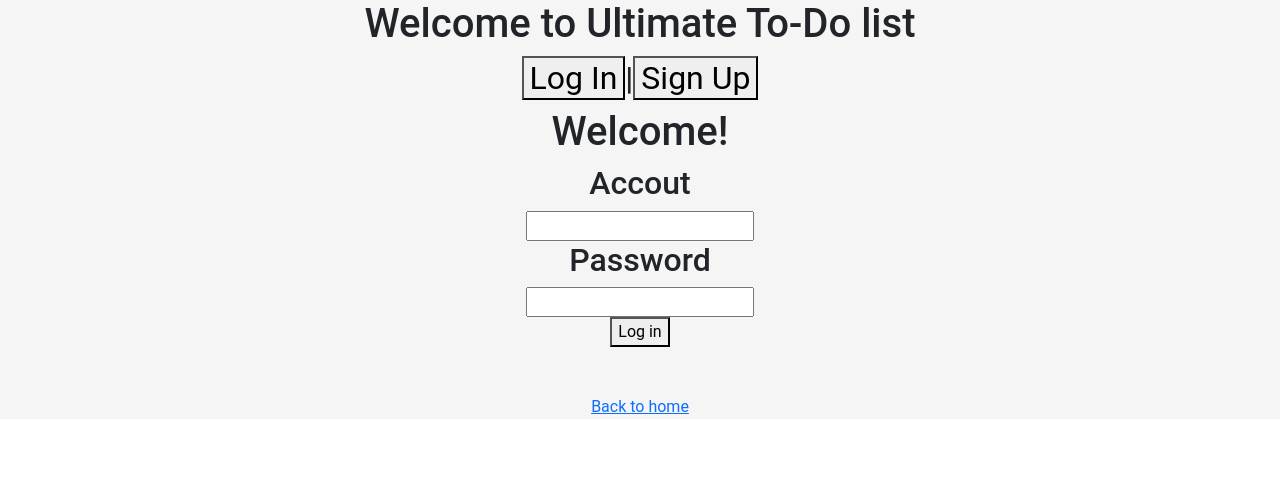
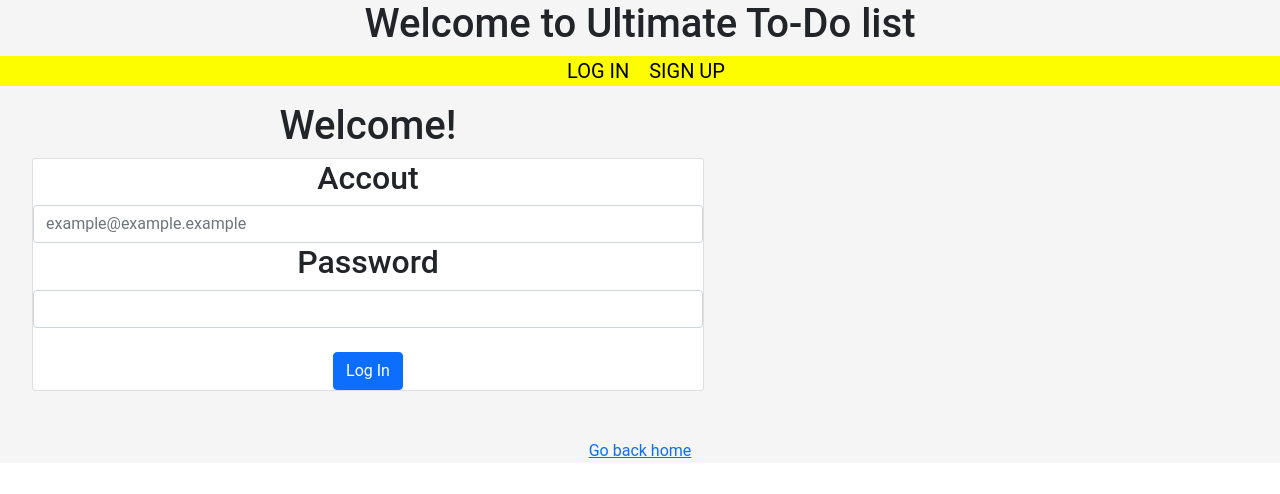
Before and after one commit to EstebanXP/UTDL, a React (Create React App) app: page /login in a window 1280 px wide. Shown: the top 494 px of the page. Built offline with nearby package versions, Linux system fonts and the light colour scheme; no server answers.

Commit message:
1.1 semi-big ass commit on initial nav

```diff
--- a/src/components/InitialNav.js
+++ b/src/components/InitialNav.js
@@ -1,13 +1,24 @@
-import React from 'react'
-import { NavLink } from 'react-router-dom'
-import '../css/InitialNav.css';
+import React from "react";
+import { NavLink } from "react-router-dom";
+import "../css/InitialNav.css";
 
 function InitialNav() {
-    return (
-        <nav>
-            <h2><NavLink to="/login"><button>Log In</button></NavLink>|<NavLink to="/register"><button>Sign Up</button></NavLink></h2>
-        </nav>
-    )
+  return (
+    <nav className="navInitial">
+      <ul className="list">
+        <li>
+          <div className="itemContainer">
+            <NavLink to="/login" className="item">Log In</NavLink>
+          </div>
+        </li>
+        <li>
+          <div className="itemContainer">
+            <NavLink to="/register" className="item">Sign Up</NavLink>
+          </div>
+        </li>
+      </ul>
+    </nav>
+  );
 }
 
-export default InitialNav
+export default InitialNav;
--- a/src/css/InitialNav.css
+++ b/src/css/InitialNav.css
@@ -0,0 +1,46 @@
+.navInitial {
+    position:static;
+    top:0;
+    width: 100%;
+    background-color: rgb(16, 17, 12);
+}
+
+.list {
+    list-style-type: none;
+    background: rgb(253, 253, 0);
+    height: 100%;
+    display: flex;
+    justify-content: center;
+    align-items: center;
+    position: relative;
+}
+
+.item {
+    margin-right: 20px;
+    font-size: 20px;
+    color: #000000;
+    text-transform: uppercase;
+    cursor: pointer;
+    text-decoration: none;
+}
+
+.item:hover {
+    color: #5a5a5a;
+}
+
+.itemContainer:hover{
+}
+
+.customBtn {
+    background-color: transparent;
+}
+
+.cartaContainer {
+    margin-left: 2.5%;
+    margin-right: 45%;
+}
+
+.title {
+    margin-left: 2.5%;
+    margin-right: 45%;
+}
--- a/src/views/Login.js
+++ b/src/views/Login.js
@@ -1,11 +1,16 @@
 import React, { useEffect, useState } from "react";
 import "../css/Login.css";
-import { getAuth, onAuthStateChanged, signInWithEmailAndPassword } from "firebase/auth";
+import {
+  getAuth,
+  onAuthStateChanged,
+  signInWithEmailAndPassword,
+} from "firebase/auth";
 import { NavLink, useNavigate } from "react-router-dom";
 import useAuth from "../auth/useAuth";
 import Swal from "sweetalert2";
 import { useContext } from "react";
 import UserContext from "../context/UserContext";
+import { Button, FormControl } from "react-bootstrap";
 
 //import db from '../firebase/firebase';
 
@@ -14,7 +19,7 @@ function Login() {
   const navigate = useNavigate();
   const { auth1, login, logout } = useAuth();
   const auth = getAuth();
-  const {user, setUser}=useContext(UserContext);
+  const { user, setUser } = useContext(UserContext);
   //States
   const [email, setEmail] = useState();
   const [password, setPassword] = useState();
@@ -39,7 +44,7 @@ function Login() {
       .catch((error) => {
         const errorCode = error.code;
         switch (errorCode) {
-          case 'auth/wrong-password':
+          case "auth/wrong-password":
             Swal.fire({
               title: "Error!",
               text: "Wrong Password or email, please check them.",
@@ -47,7 +52,7 @@ function Login() {
               confirmButtonText: "Ok",
             });
             break;
-          case 'auth/too-many-requests':
+          case "auth/too-many-requests":
             Swal.fire({
               title: "Error!",
               text: "Hey, you're trying to get it but you failed too many times. Wait a moment and check your email and password.",
@@ -68,42 +73,46 @@ function Login() {
   };
 
   useEffect(() => {
-    const auth= getAuth();
-    onAuthStateChanged(auth,(user)=>{
-      if(user) {
+    const auth = getAuth();
+    onAuthStateChanged(auth, (user) => {
+      if (user) {
         console.log(user);
-      }else{
+      } else {
         console.log("bruh");
       }
-    })
-  }, [])
+    });
+  }, []);
 
   return (
     <div className="LoginContainer">
-      <h1>Welcome!</h1>
+      <h1 className="title">Welcome!</h1>
+      <div className="cartaContainer card">
         <form onSubmit={handleSubmit} className="loginForm">
           <h2>Accout</h2>
-        <input
+          <FormControl
             type="email"
             name="email"
+            placeholder="example@example.example"
             onChange={(event) => {
               setEmail(event.target.value);
             }}
-        ></input>
+          ></FormControl>
           <h2>Password</h2>
-        <input
+          <FormControl
             type="password"
             name="password"
             onChange={(event) => {
               setPassword(event.target.value);
             }}
-        ></input>
+            required
+          ></FormControl>
           <br></br>
-        <button type="submit">Log in</button>
+          <Button type="submit">Log In</Button>
         </form>
+      </div>
       <br></br>
       <br></br>
-      <NavLink to="/">Back to home</NavLink>
+      <NavLink to="/">Go back home</NavLink>
     </div>
   );
 }
--- a/src/views/Signup.js
+++ b/src/views/Signup.js
@@ -6,13 +6,14 @@ import db from "../firebase/firebase";
 import { doc, setDoc } from "firebase/firestore";
 import Swal from "sweetalert2";
 import UserContext from "../context/UserContext";
+import { Button, FormControl } from "react-bootstrap";
 
 function Signup() {
   //method variables
   const auth = getAuth();
   const { auth1, login, logout } = useAuth();
   const navigate = useNavigate();
-  const {user, setUser}=useContext(UserContext);
+  const { user, setUser } = useContext(UserContext);
   //states
   const [email, setEmail] = useState();
   const [password, setPassword] = useState();
@@ -52,9 +53,9 @@ function Signup() {
         })
         .catch((error) => {
           const errorCode = error.code;
-          console.log(errorCode);
           switch (errorCode) {
             case "auth/weak-password":
+              //Error password too short, must be 6 characters or more long you useless
               Swal.fire({
                 title: "Error!",
                 text: "Hey, your password must be 6 characters long, please try again :(",
@@ -63,6 +64,7 @@ function Signup() {
               });
               break;
             case "auth/email-already-in-use":
+              //Error email already in use you dumb ass
               Swal.fire({
                 title: "Error!",
                 text: "Hey, the email is already in use, try other email or log in",
@@ -71,6 +73,7 @@ function Signup() {
               });
               break;
             default:
+              //Default error, not even i know what is happening
               Swal.fire({
                 title: "Error!",
                 text: "Something went wrong, please try again later :(",
@@ -83,6 +86,7 @@ function Signup() {
         });
     } else {
       Swal.fire({
+        //Error wrong email or password
         title: "Error!",
         text: "Pleas check your email addres and rewrite it",
         icon: "error",
@@ -97,45 +101,45 @@ function Signup() {
       <h1>Glad you're in</h1>
       <form className="signupForm" onSubmit={handleSubmit}>
         <h2>Full Name</h2>
-        <input
+        <FormControl
           type="text"
           name="name"
           placeholder="Alan Smithee"
           onChange={(event) => {
             setName(event.target.value);
           }}
-        ></input>
+        ></FormControl>
         <h2>Accout</h2>
-        <input
+        <FormControl
           type="email"
           name="email"
           placeholder="example@example.example"
           onChange={(event) => {
             setEmail(event.target.value);
           }}
-        ></input>
+        ></FormControl>
         <h2>Password</h2>
-        <input
+        <FormControl
           type="password"
           name="password"
           onChange={(event) => {
             setPassword(event.target.value);
           }}
-        ></input>
+        ></FormControl>
         <h2>Phone Number</h2>
-        <input
+        <FormControl
           type="text"
           name="phoneNumber"
           onChange={(event) => {
             setPhoneNumber(event.target.value);
           }}
-        ></input>
+        ></FormControl>
         <br></br>
-        <button type="submit">Sign Up</button>
+        <Button type="submit">Sign up</Button>
       </form>
       <br></br>
       <br></br>
-      <NavLink to="/">Back to home</NavLink>
+      <NavLink to="/">go back home</NavLink>
     </div>
   );
 }
```
Also changed, not shown: src/css/HomeNav.css (+4 -3 lines). Lines whose indentation alone changed are shown as unchanged.
